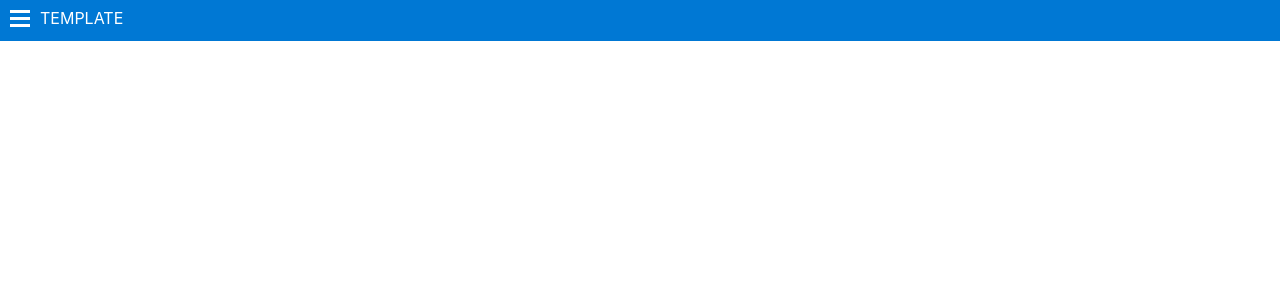
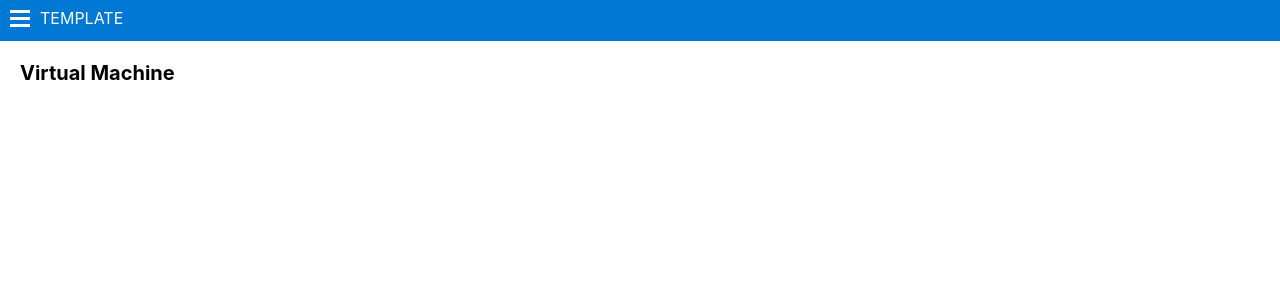
Before and after one commit to HalaHg/ReactTemplate, a React (Create React App) app: page /grid in a window 1280 px wide. Before the commit this address had no page. Shown: the top 300 px of the page. Built offline with nearby package versions, Linux system fonts and the light colour scheme.

Commit message:
add grid route

```diff
--- a/src/App.jsx
+++ b/src/App.jsx
@@ -1,10 +1,11 @@
 import { Header } from "./components/Header";
 import { Resource } from "./components/Resource";
 import { Page } from "./components/Page";
+import { Grid } from "./components/Grid";
 import { BrowserRouter as Router, Route, Routes, Link } from 'react-router-dom';
 import { useState } from "react";
 import "./App.css";
-import { dataResources } from "./data";
+import { dataResources, dataGrid } from "./data";
 
 const CONTENTS = [
   { name: 'App Services', src: '/app-services.png' },
@@ -34,6 +35,7 @@ function App() {
             element={<Page onAdd={addNew} onSelect={handleSelect} contents={contents} />}
           />
           <Route path="/resource" element={<Resource dataResources={dataResources} />} />
+          <Route path="/grid" element={<Grid dataGrid={dataGrid} />} />
         </Routes>
       </div>
     </Router>
--- /dev/null
+++ b/src/components/Grid.js
@@ -0,0 +1,11 @@
+import { useState } from "react";
+import { MainTitle } from "./MainTitle";
+
+export function Grid(props) {
+  const { dataGrid, ...other } = props;
+  return (
+    <div>
+      <MainTitle>Virtual Machine</MainTitle>
+    </div>
+  );
+}
--- a/src/data.js
+++ b/src/data.js
@@ -198,3 +198,5 @@ export const dataResources = {
     },
   ],
 };
+
+export const dataGrid = {};
```
